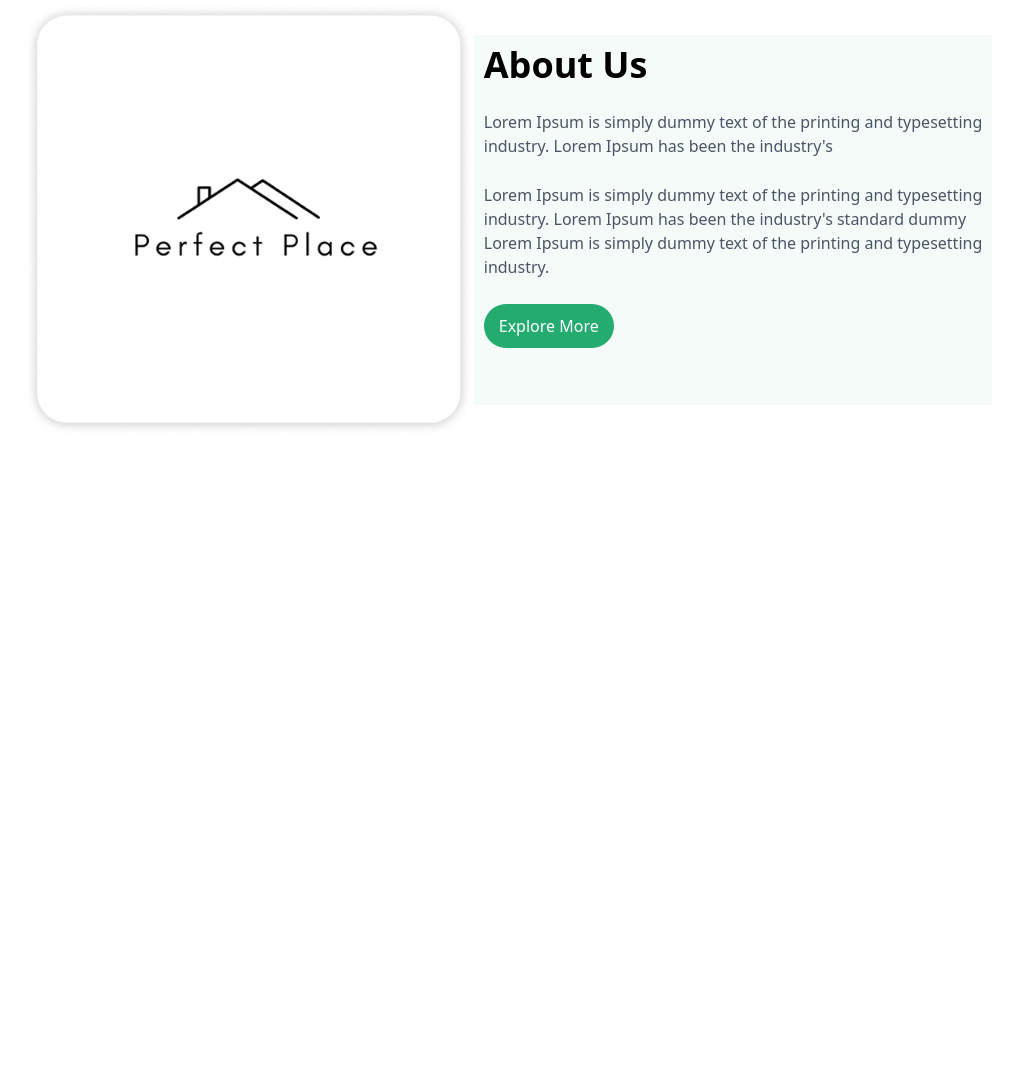
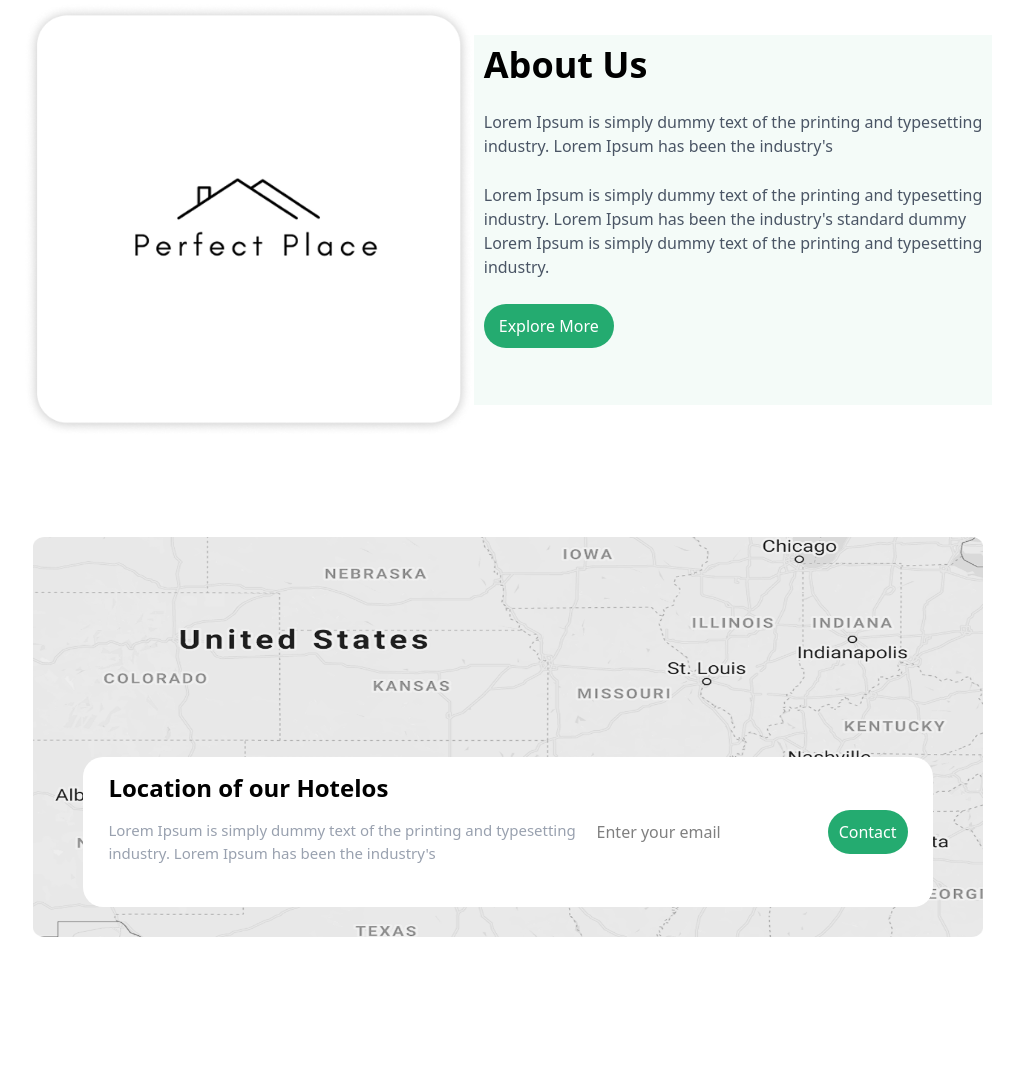
Before and after one commit to JurabekSayfiddinov/hotel-project, a website: page src/index2.html in a window 1280 px wide. Shown: the part 2232-3319 px from the top of the page, without its empty margins (132-1146 px from the left). Before the commit the page ends 2669 px from the top, so only its background shows below. Drawn offline with Linux system fonts and the light colour scheme; files whose address does not match are found by name.

Commit message:
section - maplogin

```diff
--- a/src/index2.html
+++ b/src/index2.html
@@ -131,6 +131,19 @@
                     <p class="text-center w-[130px] p-[10px] bg-[#24AB70] text-white rounded-[25px]">Explore More</p>
                 </div>
             </section>
+                <section class="max-w-300 m-auto mt-[100px]">
+                <img class="lg:w-[950px] w-[350px]  h-[400px] m-auto" src="./images2/map.png" alt="">
+                <div class="lg:w-[850px] w-[300px] lg:h-[150px] m-auto bg-white flex justify-around p-[15px] relative top-[-180px] rounded-[20px] lg:flex-row flex-col m-auto ">
+                    <div class="flex flex-col gap-[15px] ">
+                        <p class="text-2xl font-bold">Location of our Hotelos</p>
+                        <p class="text-[15px] text-gray-400">Lorem Ipsum is simply dummy text of the printing and typesetting <br> industry. Lorem Ipsum has been the industry's </p>
+                    </div>
+                    <div class="flex items-center">
+                        <input type="email" placeholder="Enter your email">
+                       <p class="text-center w-[80px] p-[10px] bg-[#24AB70] text-white rounded-[25px]">Contact</p>
+                    </div>
+                </div>
+            </section>
         </main>
 </body>
 </html>
```
Also changed, not shown: src/images2/map.png (added).
